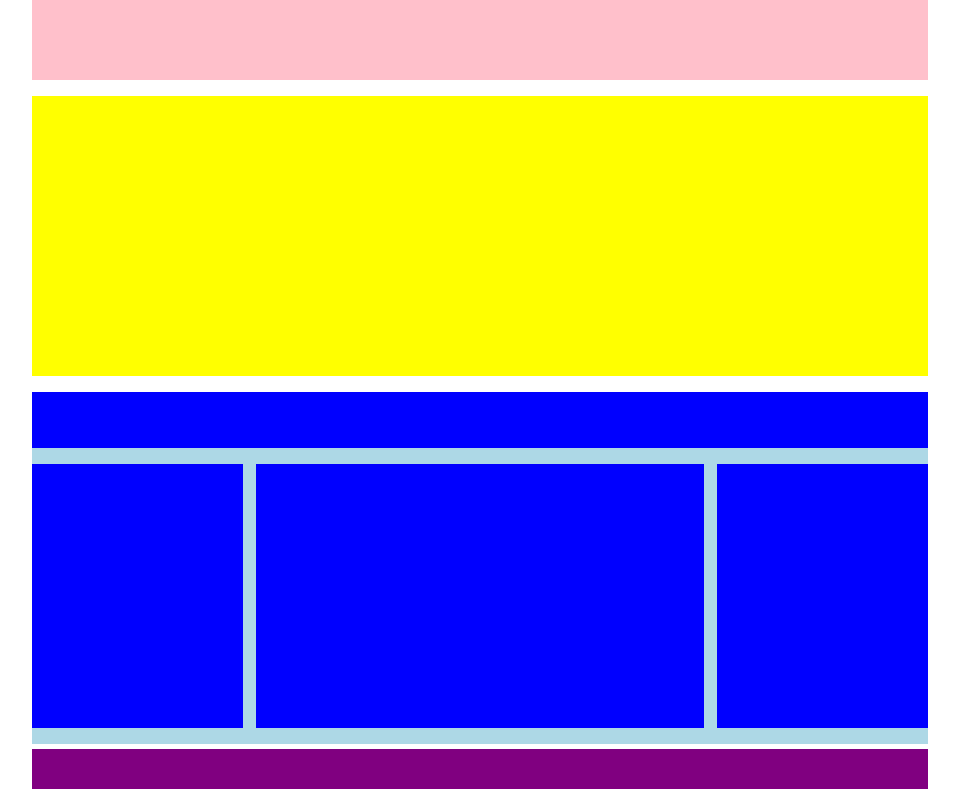
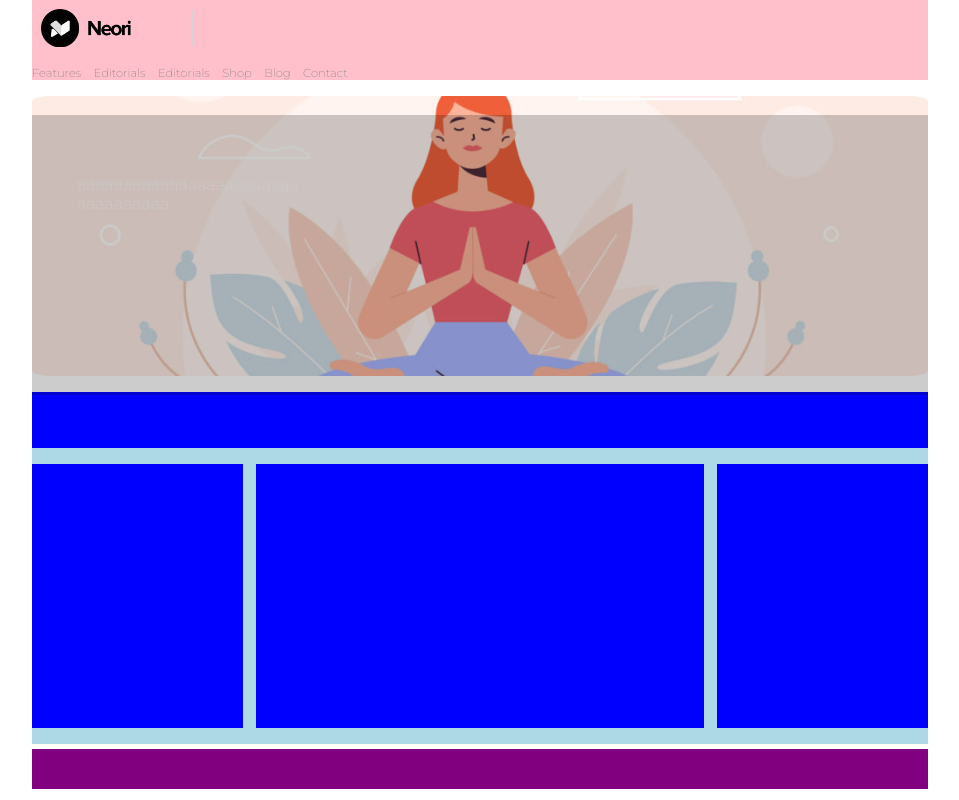
Before and after one commit to SachaOldhill/htmlcss-wp, a plain HTML site: page index.html in a window 1280 px wide. Shown: the whole page, without its empty margins (160-1119 px from the left). Drawn offline with Linux system fonts and the light colour scheme.

Commit message:
problemi

```diff
--- a/css/master.css
+++ b/css/master.css
@@ -2,6 +2,8 @@
   box-sizing: border-box;
   margin: 0;
   padding: 0;
+  text-decoration: none;
+  font-family: 'Montserrat', sans-serif;
 }
 .container{
   margin: 0 15%;
@@ -10,24 +12,74 @@ header{
  background-color: pink;
  width: 100%;
  height: 10vh;
+ padding-top:1%;
 }
+.logo-container{
+  width: 17%;
+  height: 4.7vh;
+  background-size: contain;
+  background-repeat: no-repeat;
+  background-image: url(../img/logo.png);
+  margin-left: 1%;
+  border-right: 1px solid lightgrey;
+}
+.nav{
+  margin-top: 2%;
+}
+.navigation{
+  font-size: 85%;
+}
+.navbar{
+  color: grey;
+  margin-left: 5%;;
+}
+.list{
+  display: inline-block;
+  font-size: 85%;
+  margin-left: 1%;
+}
+.navigation :first-child{
+  margin-left: 0;
+}
+
 .yellow-section{
   width: 100%;
   height: 35vh;
-  background-color: yellow;
   margin: 1.8% 0;
+  background-image: url(../img/banner.jpg);
+  background-size: cover;
+  background-repeat: no-repeat;
+  background-position: center;
+  border-radius: 2%;
+  position: relative;
+}
+.layover{
+  width: 100%;
+  height: 35vh;
+  background-color: black;
+  opacity: 0.2;
+  z-index: 99;
+  position: relative;
+  margin-top: 0;
+}
+.testo{
+  color: white;
+  position: absolute;
+  top: 28%;
+  left: 5%;
+}
+.small-text{
+  font-size: 10px;
 }
 .blue-section{
   width: 100%;
   height: 44vh;
   background-color: lightblue;
-  z-index: 1;
 }
 .title{
   width: 100%;
   height: 7vh;
   background-color: blue;
-  z-index: 10;
   margin-bottom: 1.8%;
 }
 .float{
--- a/index.html
+++ b/index.html
@@ -1,6 +1,8 @@
 <!DOCTYPE html>
 <html lang="en" dir="ltr">
   <head>
+    <link rel="preconnect" href="https://fonts.gstatic.com">
+    <link href="https://fonts.googleapis.com/css2?family=Montserrat:wght@200&display=swap" rel="stylesheet">
     <link rel="stylesheet" href="css/master.css">
     <meta charset="utf-8">
     <title></title>
@@ -8,13 +10,28 @@
   <body>
    <div class="container">
      <header>
-
+       <div class="logo-container"></div>
+       <nav class="nav">
+          <ul class="navigation">
+            <li class="list"><a class="navbar"href="#">Features</a></li>
+            <li class="list"><a class="navbar" href="#">Editorials</a></li>
+            <li class="list"><a class="navbar" href="#">Editorials</a></li>
+            <li class="list"><a class="navbar" href="#">Shop</a></li>
+            <li class="list"><a class="navbar" href="#">Blog</a></li>
+            <li class="list"><a class="navbar" href="#">Contact</a></li>
+          </ul>
+       </nav>
      </header>
 
      <main>
 
        <section class="yellow-section">
+         <div class="text">
+           <span class="testo">aaaaaaaaaaaaaaaaaaaaaaaa <br> aaaaaaaaaa</span> <br>
+           <span class="testo small-text">aaaaaaaaaaaaaaaaaaa</span>
+         </div>
 
+         <div class="layover"></div>
        </section>
 
        <section class="blue-section">
```
Also changed, not shown: 1 other file.
